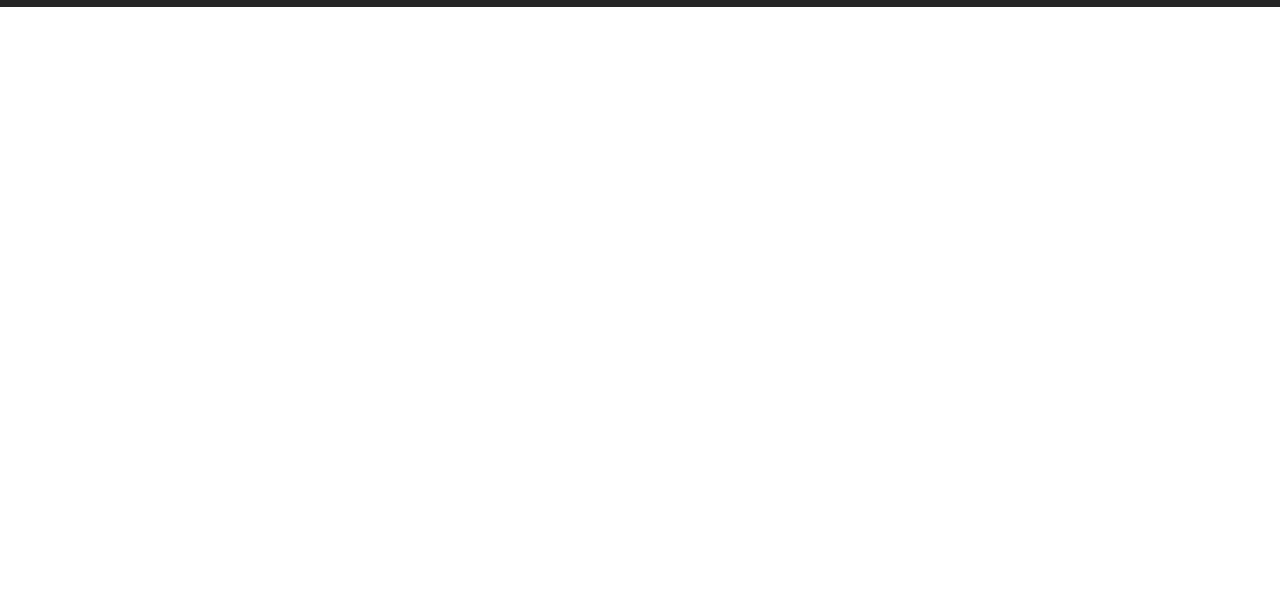
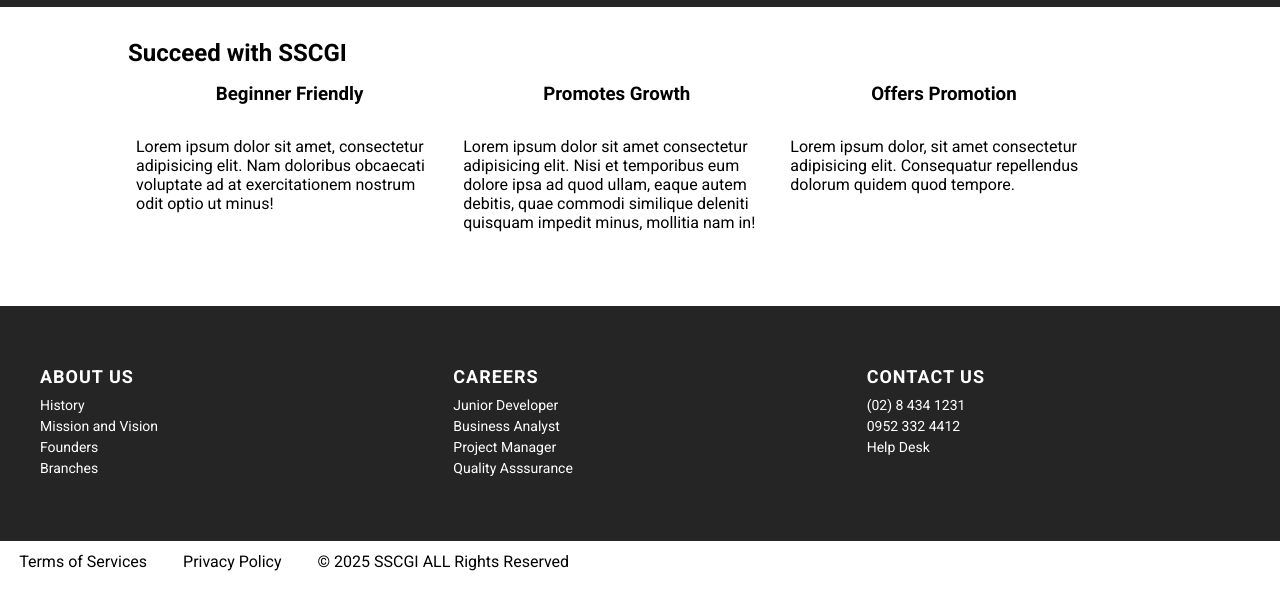
Before and after one commit to johnnicole15/SSCGI_Diosa_D02, a plain HTML site: page index.html in a window 1280 px wide. Shown: the part 68-678 px from the top of the page. Drawn offline with Linux system fonts and the light colour scheme.

Commit message:
Adding section and footer

```diff
--- a/index.html
+++ b/index.html
@@ -23,5 +23,56 @@
             <li class="nav"><a href="">Contact Us</a></li>
         </ul>
     </nav>
+
+    <!--Section-->
+    <section id="succeed-info">
+        <h2 class="header">Succeed with SSCGI</h2>
+        <div class="card">
+            <h3>Beginner Friendly</h3>
+            <p>Lorem ipsum dolor sit amet, consectetur adipisicing elit. Nam doloribus obcaecati voluptate ad at exercitationem nostrum odit optio ut minus!</p>
+        </div>
+        <div class="card">
+            <h3>Promotes Growth</h3>
+            <p>Lorem ipsum dolor sit amet consectetur adipisicing elit. Nisi et temporibus eum dolore ipsa ad quod ullam, eaque autem debitis, quae commodi similique deleniti quisquam impedit minus, mollitia nam in!</p>
+        </div>
+        <div class="card">
+            <h3>Offers Promotion</h3>
+            <p>Lorem ipsum dolor, sit amet consectetur adipisicing elit. Consequatur repellendus dolorum quidem quod tempore.</p>
+        </div>
+    </section>
+
+    <!--Pre-footer-->
+    <section id="pre-footer">
+        <div>
+            <h3>About Us</h3>
+            <p>History</p>
+            <p>Mission and Vision</p>
+            <p>Founders</p>
+            <p>Branches</p>
+        </div>
+        <div>
+            <h3>Careers</h3>
+            <p>Junior Developer</p>
+            <p>Business Analyst</p>
+            <p>Project Manager</p>
+            <p>Quality Asssurance</p>
+        </div>
+        <div>
+            <h3>Contact Us</h3>
+            <p>(02) 8 434 1231</p>
+            <p>0952 332 4412</p>
+            <p>Help Desk</p>
+        </div>
+    </section>
+
+    <!--Footer-->
+    <footer>
+        <span>Terms of Services</span>
+        <span></span>
+        <span>Privacy Policy</span>
+        <span></span>
+        <span>&copy; 2025 SSCGI ALL Rights Reserved</span>
+        <span></span>
+    </footer>
 </body>
 </html>
--- a/style.css
+++ b/style.css
@@ -44,3 +44,72 @@ body {
 
     background-color: #333;
 }
+
+
+#succeed-info {
+    padding: 2rem 10% 3rem;
+}
+
+
+#succeed-info h2{
+    margin-bottom: 1rem;
+}
+
+#succeed-info h3 {
+
+    text-align: center;
+    margin-bottom: 2rem;
+}
+
+
+#succeed-info .card{
+    display: inline-block;
+    vertical-align: top;
+    min-height: 175px;
+    width: 30%;
+    margin-left: 0.5rem;
+    margin-right: 0.5rem;
+}
+
+
+#pre-footer{
+    display: flex;
+    flex-wrap: wrap;
+    justify-content: space-around;
+    padding: 40px 20px;
+    background-color: #252525;
+    color: white;
+}
+
+#pre-footer div {
+    flex: 1 1 200px;
+    padding: 20px;
+}
+
+#pre-footer h3 {
+    font-size: 18px;
+    margin-bottom: 10px;
+    font-weight: bold;
+    text-transform: uppercase;
+    letter-spacing: 1px;
+}
+
+#pre-footer p {
+    margin: 5px 0px;
+    font-size: 14px;
+}
+
+#pre-footer p:hover{
+    color: gray;
+    cursor: pointer;
+}
+
+footer{
+    padding: 0.7rem;
+}
+
+
+footer span{
+    margin-left: 0.5rem;
+    margin-right: 0.5rem;
+}
```
